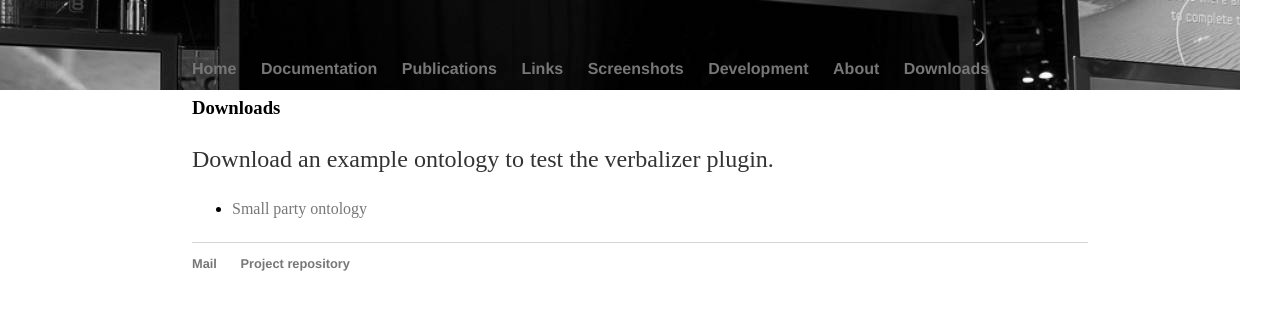
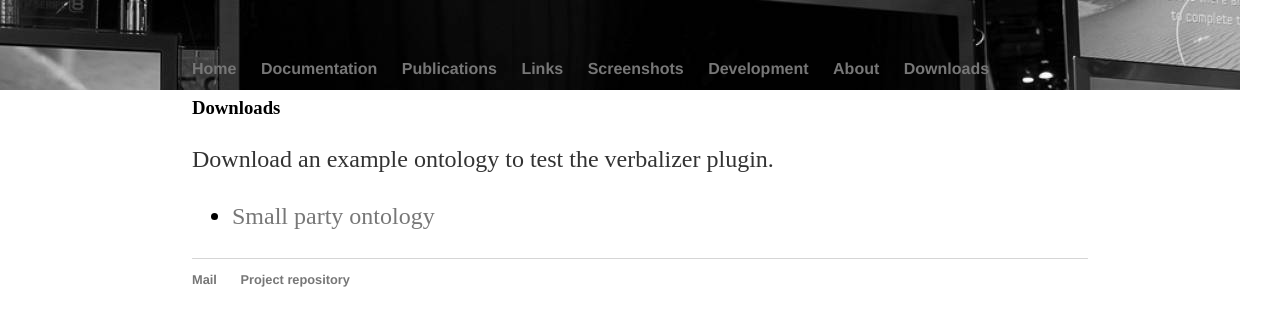
Before and after one commit to verbalizer/verbalizer.github.io, a Jekyll site: the page built from downloads.html, in a window 1280 px wide. Shown: the top 326 px of the page. Built offline with Jekyll 4.4.1, drawn with Linux system fonts in a browser that asks for light colours.

Commit message:
test downloads.html

```diff
--- a/downloads.html
+++ b/downloads.html
@@ -4,7 +4,7 @@ title: Downloads
 ---
 <p>
 	Download an example ontology to test the verbalizer plugin.
-	<ul>
+	<ul class="container">
 	  <li>
 	    <a href="/data/party.owl" >Small party ontology</a>
 	  </li>
```
